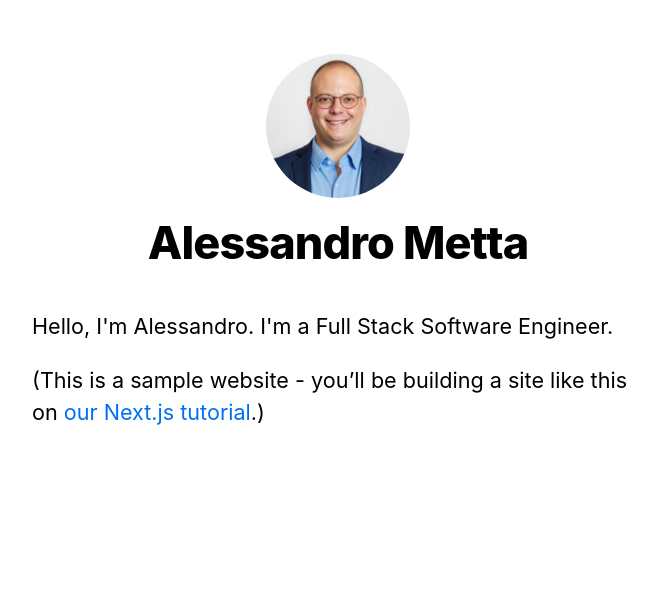
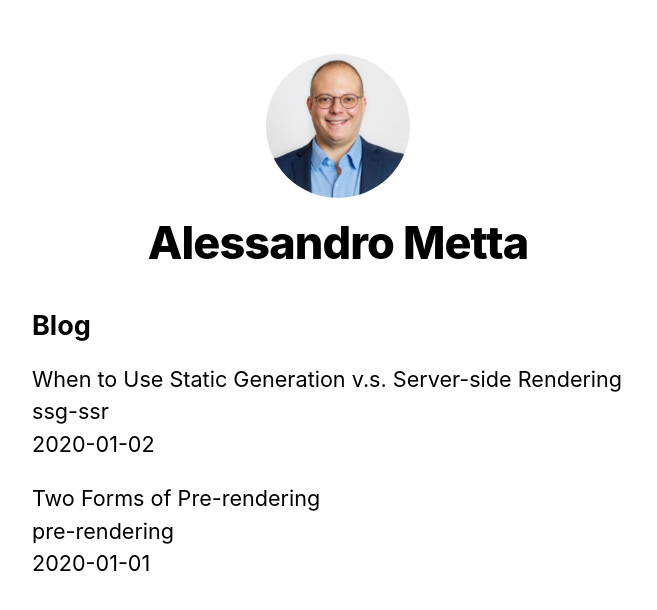
Before and after one commit to n0f3/ametta.dev, a Next.js app: page / in a window 1280 px wide. Shown: the top 610 px of the page, without its empty margins (302-959 px from the left). Built offline with nearby package versions, Linux system fonts and the light colour scheme.

Commit message:
Added examples of page rendering using markdown files

```diff
--- /dev/null
+++ b/lib/posts.js
@@ -0,0 +1,35 @@
+import fs from 'fs'
+import path from 'path'
+import matter from 'gray-matter'
+
+const postsDirectory = path.join(process.cwd(), 'posts')
+
+export function getSortedPostsData() {
+  // Get file names under /posts
+  const fileNames = fs.readdirSync(postsDirectory)
+  const allPostsData = fileNames.map(fileName => {
+    // Remove ".md" from file name to get id
+    const id = fileName.replace(/\.md$/, '')
+
+    // Read markdown file as string
+    const fullPath = path.join(postsDirectory, fileName)
+    const fileContents = fs.readFileSync(fullPath, 'utf8')
+
+    // Use gray-matter to parse the post metadata section
+    const matterResult = matter(fileContents)
+
+    // Combine the data with the id
+    return {
+      id,
+      ...matterResult.data
+    }
+  })
+  // Sort posts by date
+  return allPostsData.sort((a, b) => {
+    if (a.date < b.date) {
+      return 1
+    } else {
+      return -1
+    }
+  })
+}
--- a/package.json
+++ b/package.json
@@ -8,6 +8,7 @@
     "start": "next start"
   },
   "dependencies": {
+    "gray-matter": "^4.0.2",
     "next": "9.5.3",
     "react": "16.13.1",
     "react-dom": "16.13.1"
--- a/pages/index.js
+++ b/pages/index.js
@@ -1,20 +1,37 @@
 import Head from 'next/head'
 import Layout, { siteTitle } from '../components/layout'
 import utilStyles from '../styles/utils.module.css'
+import { getSortedPostsData } from '../lib/posts'
 
-export default function Home() {
+export default function Home({ allPostsData }) {
   return (
     <Layout home>
       <Head>
         <title>{siteTitle}</title>
       </Head>
-      <section className={utilStyles.headingMd}>
-        <p>Hello, I'm Alessandro. I'm a Full Stack Software Engineer.</p>
-        <p>
-          (This is a sample website - you’ll be building a site like this on{' '}
-          <a href="https://nextjs.org/learn">our Next.js tutorial</a>.)
-        </p>
+      <section className={`${utilStyles.headingMd} ${utilStyles.padding1px}`}>
+        <h2 className={utilStyles.headingLg}>Blog</h2>
+        <ul className={utilStyles.list}>
+          {allPostsData.map(({ id, date, title }) => (
+            <li className={utilStyles.listItem} key={id}>
+              {title}
+              <br />
+              {id}
+              <br />
+              {date}
+            </li>
+          ))}
+        </ul>
       </section>
     </Layout>
   )
 }
+
+export async function getStaticProps() {
+  const allPostsData = getSortedPostsData();
+  return {
+    props: {
+      allPostsData
+    }
+  }
+}
--- /dev/null
+++ b/posts/pre-rendering.md
@@ -0,0 +1,11 @@
+---
+title: 'Two Forms of Pre-rendering'
+date: '2020-01-01'
+---
+
+Next.js has two forms of pre-rendering: **Static Generation** and **Server-side Rendering**. The difference is in **when** it generates the HTML for a page.
+
+- **Static Generation** is the pre-rendering method that generates the HTML at **build time**. The pre-rendered HTML is then _reused_ on each request.
+- **Server-side Rendering** is the pre-rendering method that generates the HTML on **each request**.
+
+Importantly, Next.js lets you **choose** which pre-rendering form to use for each page. You can create a "hybrid" Next.js app by using Static Generation for most pages and using Server-side Rendering for others.
--- /dev/null
+++ b/posts/ssg-ssr.md
@@ -0,0 +1,19 @@
+---
+title: 'When to Use Static Generation v.s. Server-side Rendering'
+date: '2020-01-02'
+---
+
+We recommend using **Static Generation** (with and without data) whenever possible because your page can be built once and served by CDN, which makes it much faster than having a server render the page on every request.
+
+You can use Static Generation for many types of pages, including:
+
+- Marketing pages
+- Blog posts
+- E-commerce product listings
+- Help and documentation
+
+You should ask yourself: "Can I pre-render this page **ahead** of a user's request?" If the answer is yes, then you should choose Static Generation.
+
+On the other hand, Static Generation is **not** a good idea if you cannot pre-render a page ahead of a user's request. Maybe your page shows frequently updated data, and the page content changes on every request.
+
+In that case, you can use **Server-Side Rendering**. It will be slower, but the pre-rendered page will always be up-to-date. Or you can skip pre-rendering and use client-side JavaScript to populate data.
```
Also changed, not shown: 1 other file (tests, documents, lock files or other folders).
